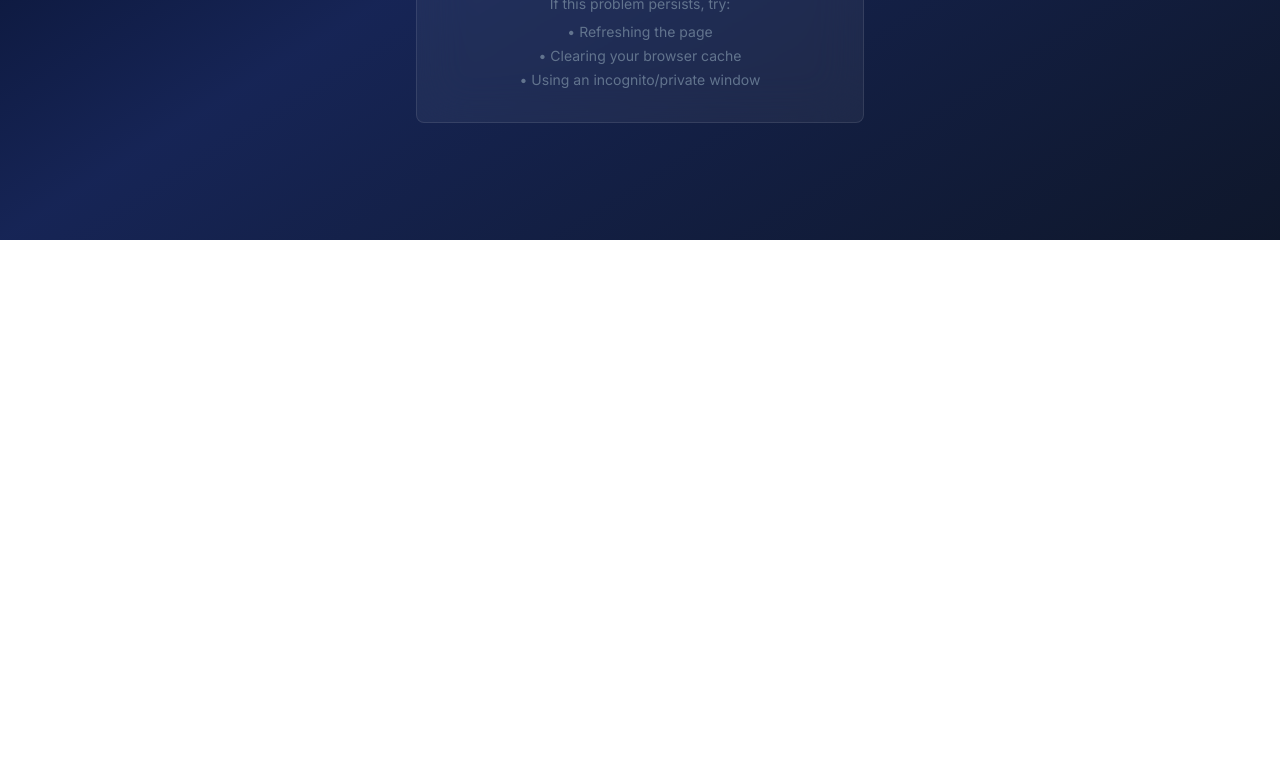
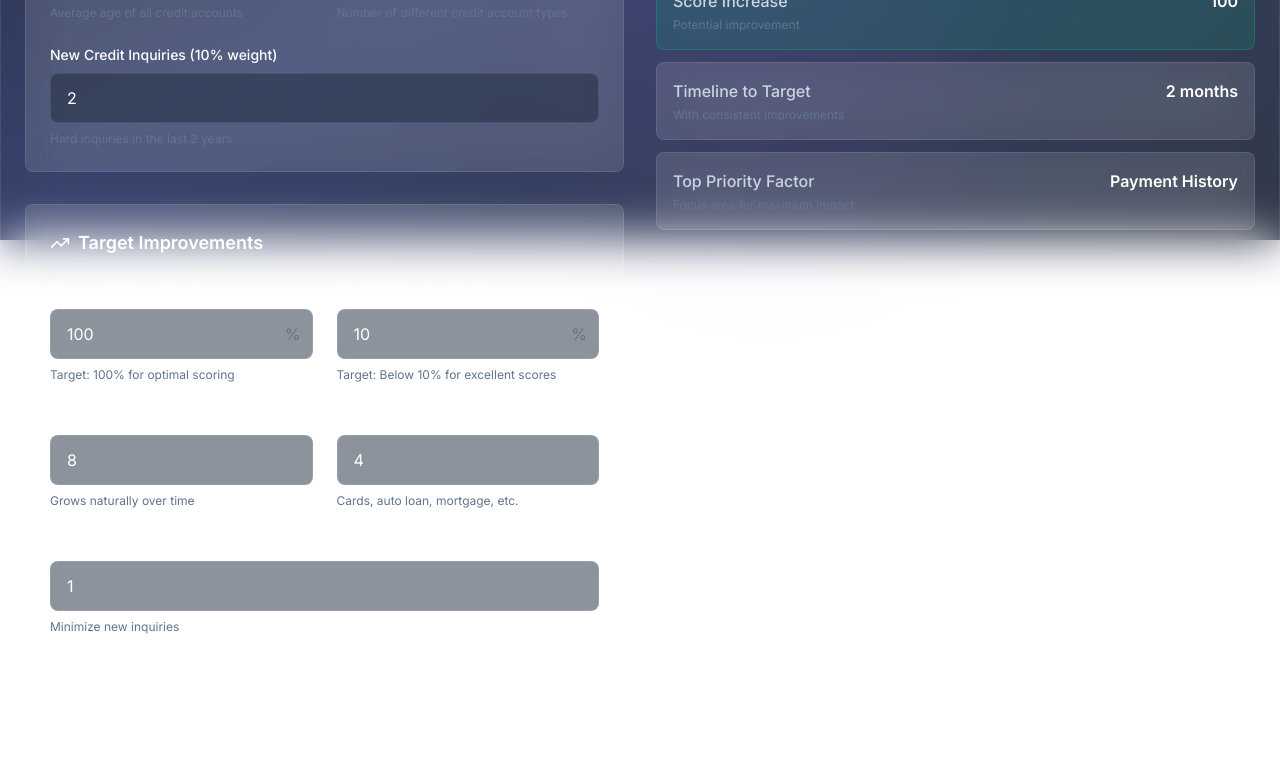
Before and after one commit to forbiddenlink/finance-quest, a Next.js app: page /calculators/credit-score in a window 1280 px wide. Shown: the part 560-1331 px from the top of the page. Before the commit the page ends 800 px from the top, so only its background shows below. Built offline with nearby package versions, Linux system fonts and the light colour scheme.

Commit message:
fix: build issues

```diff
--- a/components/shared/calculators/CreditScoreSimulator.tsx
+++ b/components/shared/calculators/CreditScoreSimulator.tsx
@@ -15,13 +15,55 @@ import { LineChart, Line, XAxis, YAxis, CartesianGrid, Tooltip, ResponsiveContai
 export default function CreditScoreSimulator() {
   // Mock the calculator hook until it's available
   const calculatorHook = {
-    // eslint-disable-next-line @typescript-eslint/no-explicit-any
-    values: { current: {} as any, target: {} as any },
-    // eslint-disable-next-line @typescript-eslint/no-explicit-any
-    errors: {} as any,
-    // eslint-disable-next-line @typescript-eslint/no-explicit-any
-    result: null as any,
-    isValid: false,
+    values: {
+      current: {
+        paymentHistory: 85,
+        creditUtilization: 30,
+        creditAge: 5,
+        creditMix: 3,
+        newCredit: 2
+      },
+      target: {
+        paymentHistory: 100,
+        creditUtilization: 10,
+        creditAge: 8,
+        creditMix: 4,
+        newCredit: 1
+      }
+    },
+    errors: {
+      current_paymentHistory: undefined,
+      current_creditUtilization: undefined,
+      current_creditAge: undefined,
+      current_creditMix: undefined,
+      current_newCredit: undefined,
+      target_paymentHistory: undefined,
+      target_creditUtilization: undefined,
+      target_creditAge: undefined,
+      target_creditMix: undefined,
+      target_newCredit: undefined
+    },
+    result: {
+      currentScore: 650,
+      targetScore: 750,
+      scoreChange: 100,
+      timeToTarget: '12-18 months',
+      factorAnalysis: [
+        { name: 'Payment History', current: 85, target: 100, priority: 'high' },
+        { name: 'Credit Utilization', current: 30, target: 10, priority: 'high' },
+        { name: 'Credit Age', current: 5, target: 8, priority: 'medium' }
+      ],
+      increase: 100,
+      projectedScore: 750,
+      projectedGrade: 'Excellent',
+      scoreGrade: 'Fair',
+      timelineProjections: [
+        { month: 0, score: 650 },
+        { month: 6, score: 700 },
+        { month: 12, score: 750 }
+      ]
+    },
+    isValid: true,
     updateCurrentProfile: (field: string, value: string) => {
       // Mock implementation - parameters intentionally unused
       void field;
```
